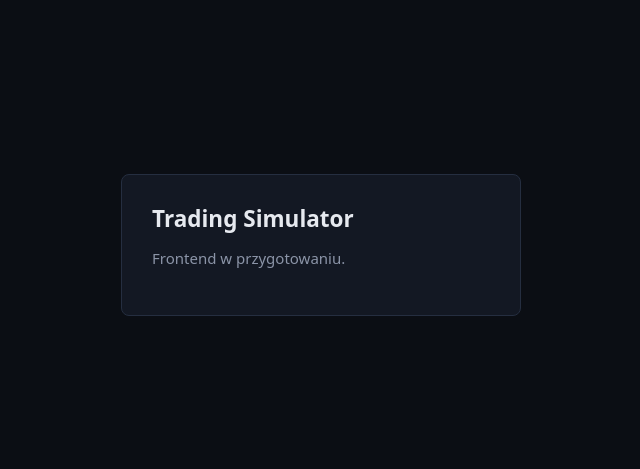
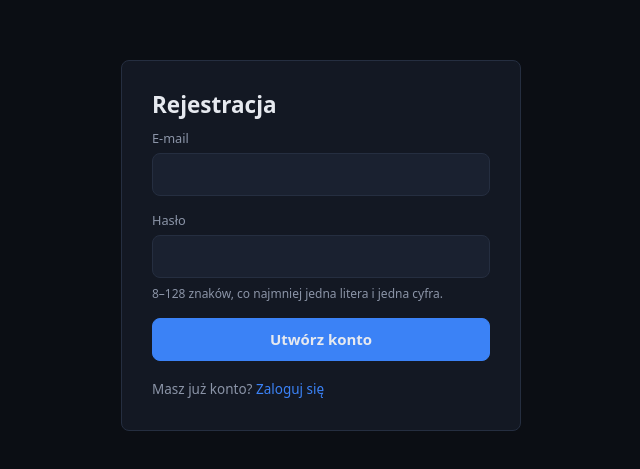
Before and after one commit to controlhq/P_tradingPlatform, a React (Vite) app in the folder frontend/: page /register in a window 1280 px wide. Shown: the part 155-624 px from the top of the page, without its empty margins (319-959 px from the left). Built offline with nearby package versions, Linux system fonts and the light colour scheme; no server answers.

Commit message:
Add login and registration pages

```diff
--- a/frontend/src/App.tsx
+++ b/frontend/src/App.tsx
@@ -1,10 +1,18 @@
+import { BrowserRouter, Navigate, Route, Routes } from 'react-router-dom';
+import { AuthProvider } from './auth/AuthContext';
+import { LoginPage } from './pages/LoginPage';
+import { RegisterPage } from './pages/RegisterPage';
+
 export default function App() {
   return (
-    <main className="centered">
-      <div className="card">
-        <h1>Trading Simulator</h1>
-        <p className="muted">Frontend w przygotowaniu.</p>
-      </div>
-    </main>
+    <AuthProvider>
+      <BrowserRouter>
+        <Routes>
+          <Route path="/login" element={<LoginPage />} />
+          <Route path="/register" element={<RegisterPage />} />
+          <Route path="*" element={<Navigate to="/login" replace />} />
+        </Routes>
+      </BrowserRouter>
+    </AuthProvider>
   );
 }
--- /dev/null
+++ b/frontend/src/auth/validation.ts
@@ -0,0 +1,47 @@
+// Same rules as the backend DTOs, so most mistakes are caught before a request is sent.
+// The server still validates; its field errors are shown the same way.
+
+export type FieldErrors = Partial<Record<'email' | 'password', string>>;
+
+const EMAIL_MAX = 254;
+const PASSWORD_MIN = 8;
+const PASSWORD_MAX = 128;
+// RegisterRequest: the domain must contain a dot (DB check ck_users_email_format)
+const EMAIL_PATTERN = /^[^@\s]+@[^@\s]+\.[^@\s]+$/;
+// RegisterRequest: at least one letter (any alphabet) and one digit (BR13)
+const PASSWORD_PATTERN = /^(?=.*\p{L})(?=.*\d)/su;
+
+/** LoginRequest: both fields required, length limits only. */
+export function validateLogin(email: string, password: string): FieldErrors {
+  const errors: FieldErrors = {};
+  if (!email.trim()) {
+    errors.email = 'Podaj adres e-mail.';
+  } else if (email.length > EMAIL_MAX) {
+    errors.email = `Najwyżej ${EMAIL_MAX} znaki.`;
+  }
+  if (!password.trim()) {
+    errors.password = 'Podaj hasło.';
+  } else if (password.length > PASSWORD_MAX) {
+    errors.password = `Najwyżej ${PASSWORD_MAX} znaków.`;
+  }
+  return errors;
+}
+
+/** RegisterRequest: valid e-mail, password 8-128 characters with a letter and a digit. */
+export function validateRegister(email: string, password: string): FieldErrors {
+  const errors: FieldErrors = {};
+  const trimmed = email.trim();
+  if (!trimmed) {
+    errors.email = 'Podaj adres e-mail.';
+  } else if (trimmed.length > EMAIL_MAX) {
+    errors.email = `Najwyżej ${EMAIL_MAX} znaki.`;
+  } else if (!EMAIL_PATTERN.test(trimmed)) {
+    errors.email = 'Nieprawidłowy adres e-mail.';
+  }
+  if (password.length < PASSWORD_MIN || password.length > PASSWORD_MAX) {
+    errors.password = `Hasło musi mieć od ${PASSWORD_MIN} do ${PASSWORD_MAX} znaków.`;
+  } else if (!PASSWORD_PATTERN.test(password)) {
+    errors.password = 'Hasło musi zawierać co najmniej jedną literę i jedną cyfrę.';
+  }
+  return errors;
+}
--- /dev/null
+++ b/frontend/src/components/FormField.tsx
@@ -0,0 +1,28 @@
+import { useId, type InputHTMLAttributes } from 'react';
+
+interface FormFieldProps extends InputHTMLAttributes<HTMLInputElement> {
+  label: string;
+  error?: string;
+}
+
+/** Labelled input with its validation message, linked for screen readers. */
+export function FormField({ label, error, ...inputProps }: FormFieldProps) {
+  const id = useId();
+  const errorId = `${id}-error`;
+  return (
+    <div className="field">
+      <label htmlFor={id}>{label}</label>
+      <input
+        id={id}
+        aria-invalid={error ? true : undefined}
+        aria-describedby={error ? errorId : undefined}
+        {...inputProps}
+      />
+      {error && (
+        <span id={errorId} className="field-error">
+          {error}
+        </span>
+      )}
+    </div>
+  );
+}
--- a/frontend/src/index.css
+++ b/frontend/src/index.css
@@ -88,6 +88,16 @@ a:hover {
   border-radius: var(--radius);
 }
 
+.card > p {
+  margin: 1.25rem 0 0;
+  font-size: 0.9rem;
+}
+
+.hint {
+  margin: -0.5rem 0 0;
+  font-size: 0.8rem;
+}
+
 /* ---------- forms ---------- */
 
 .form {
--- /dev/null
+++ b/frontend/src/pages/LoginPage.tsx
@@ -0,0 +1,76 @@
+import { useState, type FormEvent } from 'react';
+import { Link, useLocation, useNavigate } from 'react-router-dom';
+import { fieldErrors, toProblem, type ProblemDetail } from '../api/problem';
+import { useAuth } from '../auth/useAuth';
+import { validateLogin, type FieldErrors } from '../auth/validation';
+import { ErrorAlert } from '../components/ErrorAlert';
+import { FormField } from '../components/FormField';
+
+export function LoginPage() {
+  const { login } = useAuth();
+  const navigate = useNavigate();
+  const location = useLocation();
+  // where the user wanted to go before being sent to the login page
+  const from = (location.state as { from?: string } | null)?.from ?? '/';
+
+  const [email, setEmail] = useState('');
+  const [password, setPassword] = useState('');
+  const [errors, setErrors] = useState<FieldErrors>({});
+  const [problem, setProblem] = useState<ProblemDetail | null>(null);
+  const [submitting, setSubmitting] = useState(false);
+
+  async function handleSubmit(event: FormEvent) {
+    event.preventDefault();
+    const clientErrors = validateLogin(email, password);
+    setErrors(clientErrors);
+    setProblem(null);
+    if (Object.keys(clientErrors).length > 0) {
+      return;
+    }
+
+    setSubmitting(true);
+    try {
+      await login(email, password);
+      navigate(from, { replace: true });
+    } catch (error) {
+      const serverProblem = toProblem(error);
+      setProblem(serverProblem);
+      setErrors(fieldErrors(serverProblem));
+    } finally {
+      setSubmitting(false);
+    }
+  }
+
+  return (
+    <main className="centered">
+      <div className="card">
+        <h1>Logowanie</h1>
+        <form className="form" onSubmit={handleSubmit} noValidate>
+          <ErrorAlert problem={problem} />
+          <FormField
+            label="E-mail"
+            type="email"
+            autoComplete="username"
+            value={email}
+            onChange={(e) => setEmail(e.target.value)}
+            error={errors.email}
+          />
+          <FormField
+            label="Hasło"
+            type="password"
+            autoComplete="current-password"
+            value={password}
+            onChange={(e) => setPassword(e.target.value)}
+            error={errors.password}
+          />
+          <button className="btn btn-primary" type="submit" disabled={submitting}>
+            {submitting ? 'Logowanie…' : 'Zaloguj się'}
+          </button>
+        </form>
+        <p className="muted">
+          Nie masz konta? <Link to="/register">Zarejestruj się</Link>
+        </p>
+      </div>
+    </main>
+  );
+}
--- /dev/null
+++ b/frontend/src/pages/RegisterPage.tsx
@@ -0,0 +1,75 @@
+import { useState, type FormEvent } from 'react';
+import { Link, useNavigate } from 'react-router-dom';
+import { fieldErrors, toProblem, type ProblemDetail } from '../api/problem';
+import { useAuth } from '../auth/useAuth';
+import { validateRegister, type FieldErrors } from '../auth/validation';
+import { ErrorAlert } from '../components/ErrorAlert';
+import { FormField } from '../components/FormField';
+
+export function RegisterPage() {
+  const { register } = useAuth();
+  const navigate = useNavigate();
+
+  const [email, setEmail] = useState('');
+  const [password, setPassword] = useState('');
+  const [errors, setErrors] = useState<FieldErrors>({});
+  const [problem, setProblem] = useState<ProblemDetail | null>(null);
+  const [submitting, setSubmitting] = useState(false);
+
+  async function handleSubmit(event: FormEvent) {
+    event.preventDefault();
+    const clientErrors = validateRegister(email, password);
+    setErrors(clientErrors);
+    setProblem(null);
+    if (Object.keys(clientErrors).length > 0) {
+      return;
+    }
+
+    setSubmitting(true);
+    try {
+      // registration logs the new user in right away
+      await register(email.trim(), password);
+      navigate('/', { replace: true });
+    } catch (error) {
+      const serverProblem = toProblem(error);
+      setProblem(serverProblem);
+      setErrors(fieldErrors(serverProblem));
+    } finally {
+      setSubmitting(false);
+    }
+  }
+
+  return (
+    <main className="centered">
+      <div className="card">
+        <h1>Rejestracja</h1>
+        <form className="form" onSubmit={handleSubmit} noValidate>
+          <ErrorAlert problem={problem} />
+          <FormField
+            label="E-mail"
+            type="email"
+            autoComplete="email"
+            value={email}
+            onChange={(e) => setEmail(e.target.value)}
+            error={errors.email}
+          />
+          <FormField
+            label="Hasło"
+            type="password"
+            autoComplete="new-password"
+            value={password}
+            onChange={(e) => setPassword(e.target.value)}
+            error={errors.password}
+          />
+          <p className="muted hint">8–128 znaków, co najmniej jedna litera i jedna cyfra.</p>
+          <button className="btn btn-primary" type="submit" disabled={submitting}>
+            {submitting ? 'Tworzenie konta…' : 'Utwórz konto'}
+          </button>
+        </form>
+        <p className="muted">
+          Masz już konto? <Link to="/login">Zaloguj się</Link>
+        </p>
+      </div>
+    </main>
+  );
+}
```
